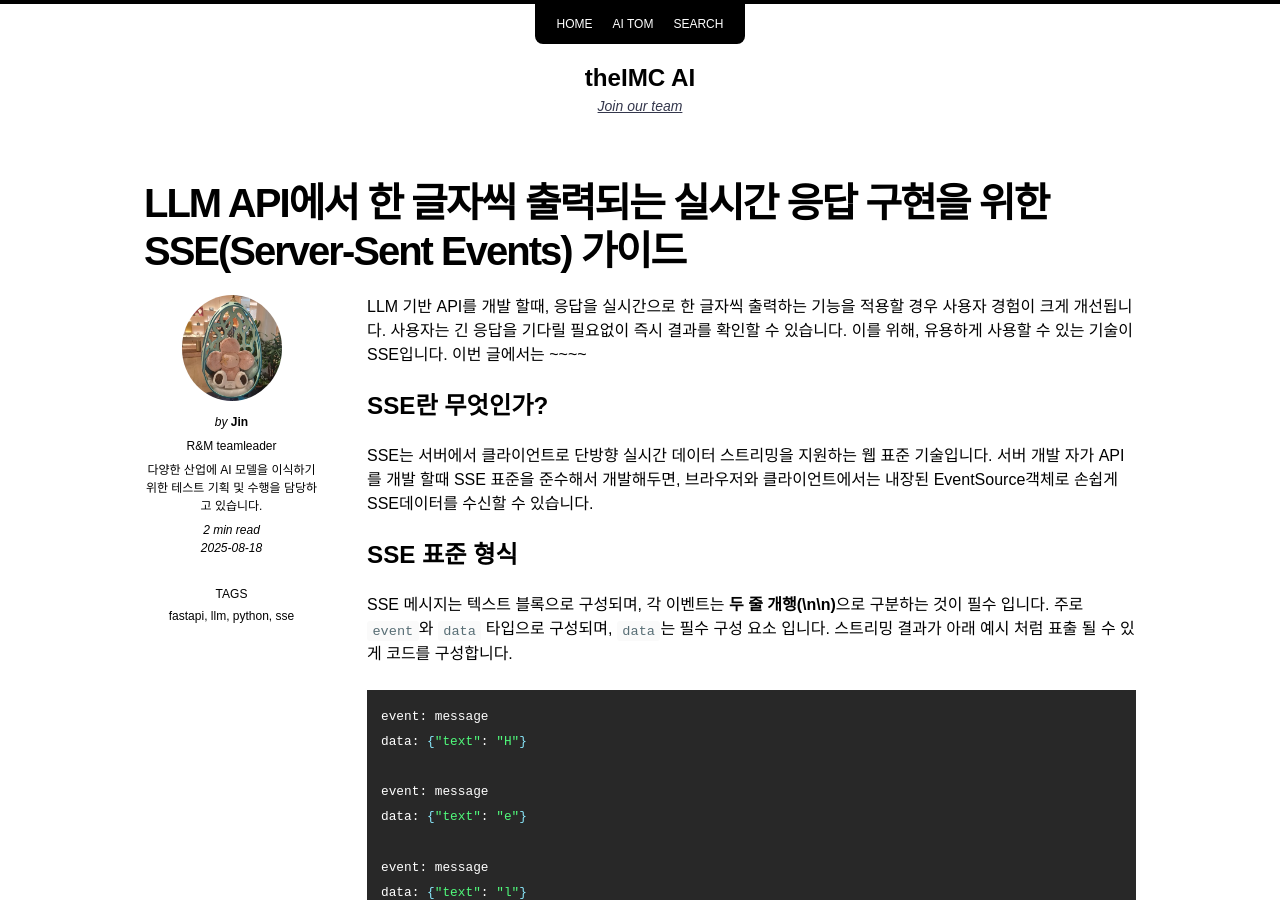
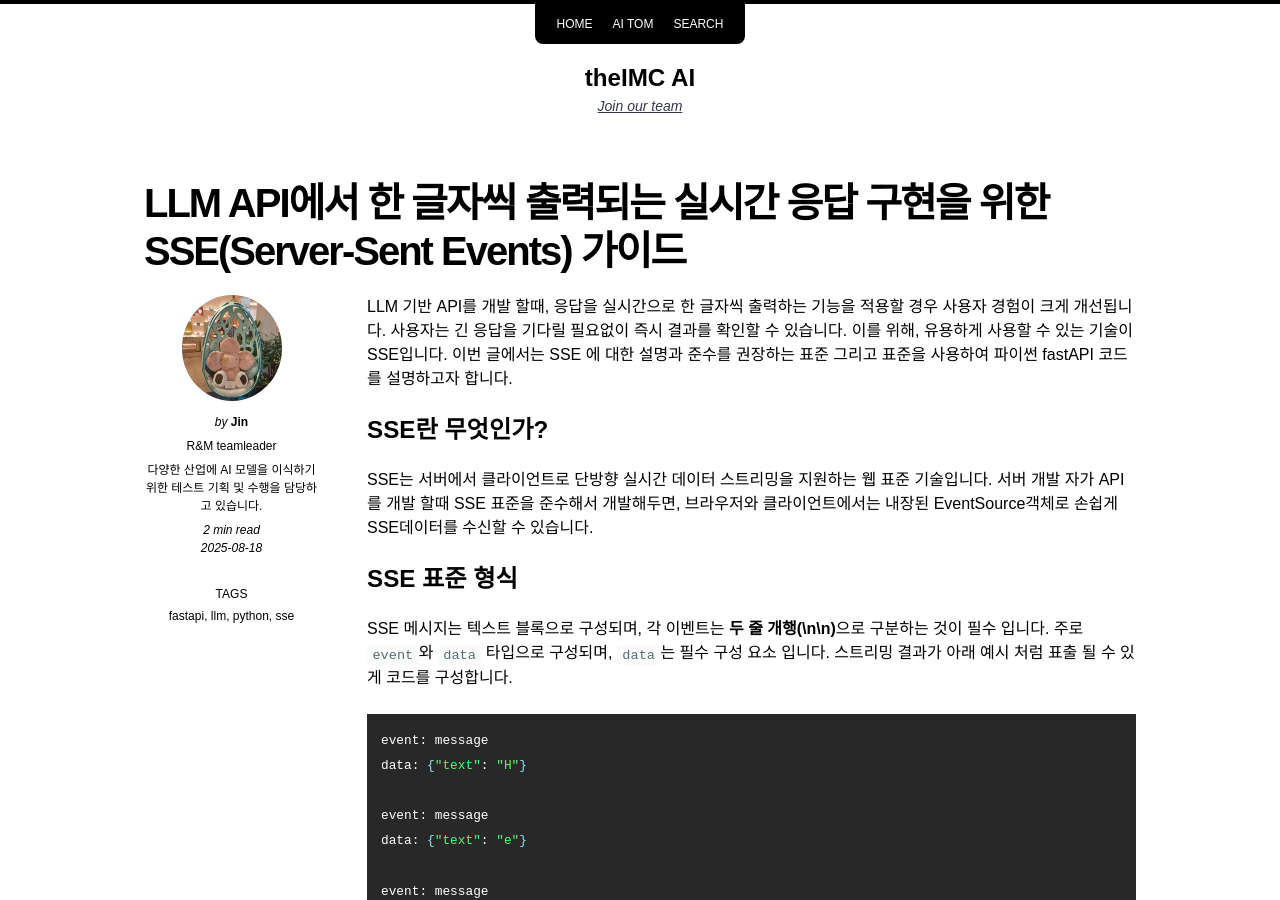
Before and after one commit to aitheimc/aitheimc.github.io, a Jekyll site: the page built from _posts/2025-08-18-explain-sse.markdown, in a window 1280 px wide and 900 px high. Built offline with Jekyll 4.4.1, drawn with Linux system fonts in a browser that asks for light colours; nearby versions of some CDN libraries; some of the changed text lies outside the part shown.

Commit message:
sse minor edit

```diff
--- a/_posts/2024-08-01-guide-for-fastapi.markdown
+++ b/_posts/2024-08-01-guide-for-fastapi.markdown
@@ -1,6 +1,6 @@
 ---
 layout: post
-title:  [교육용] AI 모델 배포를 위한 fastAPI 기본 작성 규정
+title:  "[교육용] AI 모델 배포를 위한 fastAPI 기본 작성 규정"
 date:   2025-07-28 수정
 author: Jin
 excerpt_separator: "<!--more-->"
@@ -72,7 +72,9 @@ async def items_post(item: Item):
 ## 응답방식
 FastAPI를 이용한 AI 모델 API는 기본적으로 RESTful 응답을 사용합니다. 즉, 클라이언트가 요청을 보내면 서버가 처리를 완료한 후 JSON 형식으로 결과를 반환합니다. 요청형태 예시 코드를 참조해주세요.
 
-단, LLM(대형 언어 모델) API의 경우, 사용자 입력에 대한 응답이 길고 실시간 생성되는 특징이 있어 RESTful 방식만으로는 효율적이지 않을 수 있습니다. 이때는 SSE(Server-Sent Events) 또는 WebSocket과 같은 스트리밍 응답 방식을 고려할 수 있습니다. 서버 스팩 등 특별한 요청이 없으면 SSE 방식을 고려하고 해당 내용은 아래 링크를 통해 확인할 수 있습니다.
+단, LLM(대형 언어 모델) API의 경우, 사용자 입력에 대한 응답이 길고 실시간 생성되는 특징이 있어 RESTful 방식만으로는 효율적이지 않을 수 있습니다. 이때는 SSE(Server-Sent Events) 또는 WebSocket과 같은 스트리밍 응답 방식을 고려할 수 있습니다. 서버 스팩 등 특별한 요청이 없으면 SSE 방식을 고려하고 해당 내용은 게시글 **[LLM API에서 한 글자씩 출력되는 실시간 응답 구현을 위한 SSE(Server-Sent Events) 가이드](https://aitheimc.github.io/explain-sse/)**을 통해 확인할 수 있습니다.
+
+
 
 ## 도큐멘팅
 fastAPI는 아래 그림과 같이 “/redoc” url을 활용하면 내가 만든 API를  설명할 수 있는 웹페이지 생성 기능을 제공하고 있으며, 저희 팀은 이를 활용하고자 합니다. 본 기능은 fastapi에서 제공하는 객체선언기능과 함수별 도큐멘팅 기능을 활용하여 완성할 수 있으며, 마크다운 문법을 따릅니다.
--- a/_posts/2025-02-24-r_and_m_research_report_method.markdown
+++ b/_posts/2025-02-24-r_and_m_research_report_method.markdown
@@ -1,6 +1,6 @@
 ---
 layout: post
-title:  공개 가능한 리서치 리포팅을 위한 환경 구성 소개
+title:  "[교육용] 공개 가능한 리서치 리포팅을 위한 환경 구성 소개"
 date:   2025-07-28
 author: Jin
 excerpt_separator: "<!--more-->"
--- a/_posts/2025-08-18-explain-sse.markdown
+++ b/_posts/2025-08-18-explain-sse.markdown
@@ -10,7 +10,7 @@ tags:
     - sse
     - llm
 ---
-LLM 기반 API를 개발 할때, 응답을 실시간으로 한 글자씩 출력하는 기능을 적용할 경우 사용자 경험이 크게 개선됩니다. 사용자는 긴 응답을 기다릴 필요없이 즉시 결과를 확인할 수 있습니다. 이를 위해, 유용하게 사용할 수 있는 기술이 SSE입니다. 이번 글에서는 ~~~~
+LLM 기반 API를 개발 할때, 응답을 실시간으로 한 글자씩 출력하는 기능을 적용할 경우 사용자 경험이 크게 개선됩니다. 사용자는 긴 응답을 기다릴 필요없이 즉시 결과를 확인할 수 있습니다. 이를 위해, 유용하게 사용할 수 있는 기술이 SSE입니다. 이번 글에서는 SSE 에 대한 설명과 준수를 권장하는 표준 그리고 표준을 사용하여 파이썬 fastAPI 코드를 설명하고자 합니다.
 <!--more-->
 
 ## SSE란 무엇인가?
```
Also changed, not shown: other parts of _posts/2025-02-24-r_and_m_research_report_method.markdown (+1 -1 lines).
